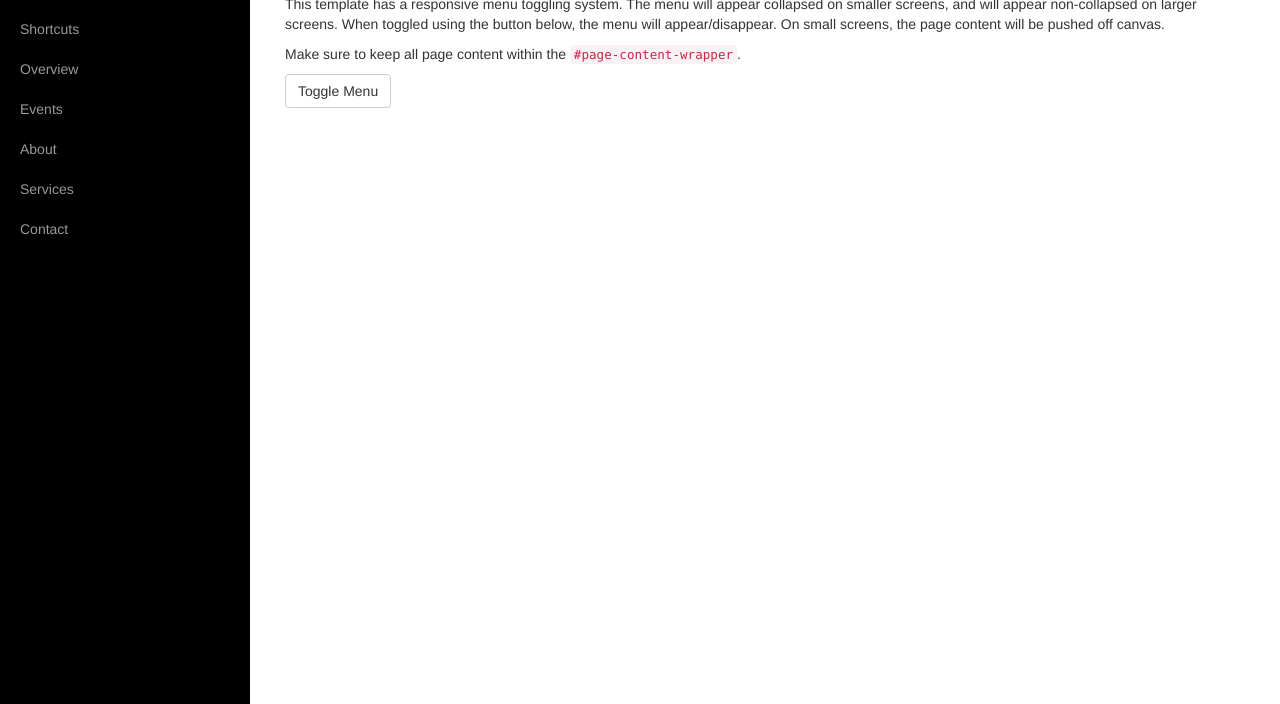
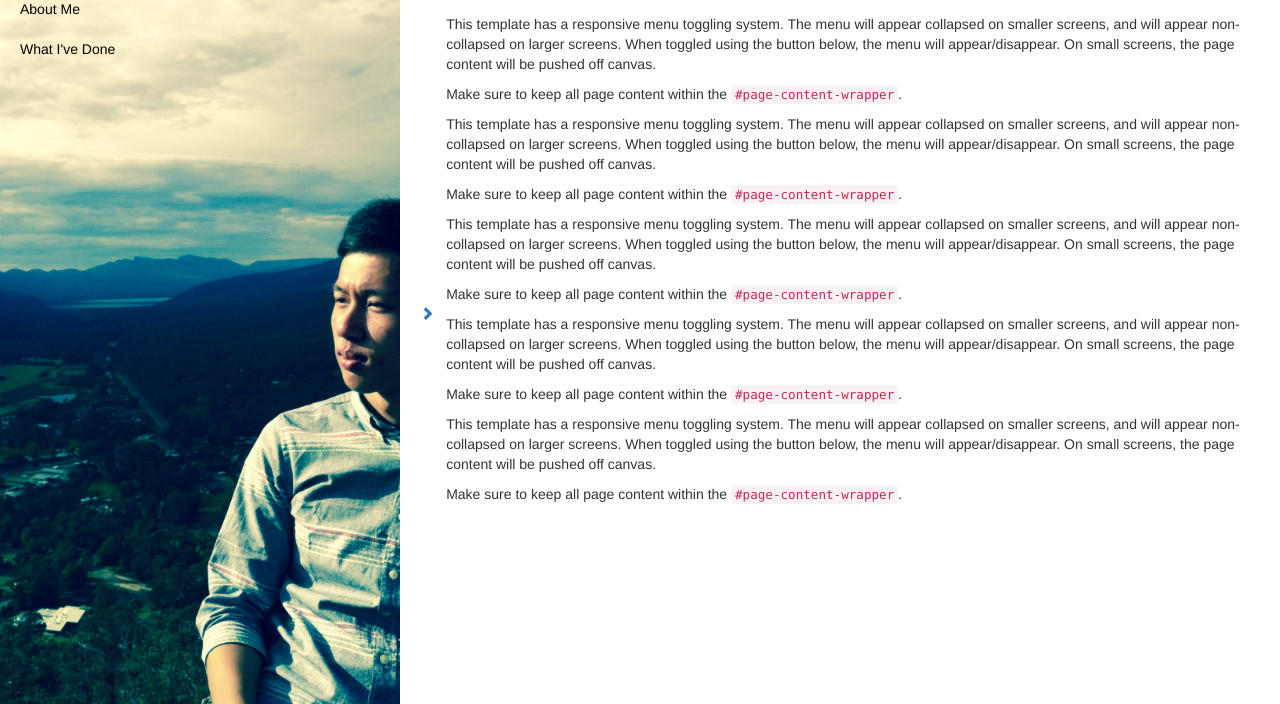
Before and after one commit to ngsikai/ngsikai.github.io, a plain HTML site: page index.html in a window 1280 px wide. Shown: the part 96-800 px from the top of the page. Drawn offline with Linux system fonts and the light colour scheme.

Commit message:
Added picture to sidebar

```diff
--- a/css/simple-sidebar.css
+++ b/css/simple-sidebar.css
@@ -5,6 +5,18 @@
  */
 
 /* Toggle Styles */
+
+#menu-toggle {
+    position: fixed;
+	z-index: 10;
+
+	-webkit-transition: opacity 0.4s ease 0.4s;
+	   -moz-transition: opacity 0.4s ease 0.4s;
+	    -ms-transition: opacity 0.4s ease 0.4s;
+	     -o-transition: opacity 0.4s ease 0.4s;
+	        transition: opacity 0.4s ease 0.4s;
+    top: 50%;
+}
 
 #wrapper {
     padding-left: 0;
@@ -49,6 +61,10 @@
 }
 
 /* Sidebar Styles */
+
+#page-content {
+    margin-left: 1.33%;
+}
 
 .sidebar-nav {
     position: absolute;
@@ -97,8 +113,13 @@
 }
 
 @media(min-width:768px) {
+    #sidebar-wrapper {
+        background-image: url("../img/sidebarnew.jpg");
+        background-size:cover;
+    }
+
     #wrapper {
-        padding-left: 250px;
+        padding-left: 400px;
     }
 
     #wrapper.toggled {
@@ -106,7 +127,19 @@
     }
 
     #sidebar-wrapper {
-        width: 250px;
+        width: 400px;
+    }
+
+    .sidebar-nav {
+        width: 400px;
+    }
+
+    .sidebar-nav li a {
+        color: black;
+    }
+
+    .sidebar-nav > .sidebar-brand a {
+        color: black;
     }
 
     #wrapper.toggled #sidebar-wrapper {
--- a/index.html
+++ b/index.html
@@ -34,44 +34,37 @@
         <div id="sidebar-wrapper">
             <ul class="sidebar-nav">
                 <li class="sidebar-brand">
-                    <a href="#">
-                        Start Bootstrap
-                    </a>
+                        <h1>Si Kai</h1>
                 </li>
                 <li>
-                    <a href="#">Dashboard</a>
+                    <a href="#">About Me</a>
                 </li>
                 <li>
-                    <a href="#">Shortcuts</a>
+                    <a href="#">What I've Done</a>
                 </li>
-                <li>
-                    <a href="#">Overview</a>
-                </li>
-                <li>
-                    <a href="#">Events</a>
-                </li>
-                <li>
-                    <a href="#">About</a>
-                </li>
-                <li>
-                    <a href="#">Services</a>
-                </li>
-                <li>
-                    <a href="#">Contact</a>
-                </li>
+
             </ul>
         </div>
         <!-- /#sidebar-wrapper -->
 
         <!-- Page Content -->
         <div id="page-content-wrapper">
+            <a href="#menu-toggle" id="menu-toggle"><span class="glyphicon glyphicon-chevron-right" aria-hidden="true"></span></a>
             <div class="container-fluid">
                 <div class="row">
-                    <div class="col-lg-12">
-                        <h1>Simple Sidebar</h1>
+                    <div class="col-md-12" id="page-content">
+                        <h1>Hello, I'm Si Kai</h1>
+                        <br>
                         <p>This template has a responsive menu toggling system. The menu will appear collapsed on smaller screens, and will appear non-collapsed on larger screens. When toggled using the button below, the menu will appear/disappear. On small screens, the page content will be pushed off canvas.</p>
                         <p>Make sure to keep all page content within the <code>#page-content-wrapper</code>.</p>
-                        <a href="#menu-toggle" class="btn btn-default" id="menu-toggle">Toggle Menu</a>
+                        <p>This template has a responsive menu toggling system. The menu will appear collapsed on smaller screens, and will appear non-collapsed on larger screens. When toggled using the button below, the menu will appear/disappear. On small screens, the page content will be pushed off canvas.</p>
+                        <p>Make sure to keep all page content within the <code>#page-content-wrapper</code>.</p>
+                        <p>This template has a responsive menu toggling system. The menu will appear collapsed on smaller screens, and will appear non-collapsed on larger screens. When toggled using the button below, the menu will appear/disappear. On small screens, the page content will be pushed off canvas.</p>
+                        <p>Make sure to keep all page content within the <code>#page-content-wrapper</code>.</p>
+                        <p>This template has a responsive menu toggling system. The menu will appear collapsed on smaller screens, and will appear non-collapsed on larger screens. When toggled using the button below, the menu will appear/disappear. On small screens, the page content will be pushed off canvas.</p>
+                        <p>Make sure to keep all page content within the <code>#page-content-wrapper</code>.</p>
+                        <p>This template has a responsive menu toggling system. The menu will appear collapsed on smaller screens, and will appear non-collapsed on larger screens. When toggled using the button below, the menu will appear/disappear. On small screens, the page content will be pushed off canvas.</p>
+                        <p>Make sure to keep all page content within the <code>#page-content-wrapper</code>.</p>
                     </div>
                 </div>
             </div>
@@ -91,8 +84,29 @@
     <script>
     $("#menu-toggle").click(function(e) {
         e.preventDefault();
-        $("#wrapper").toggleClass("toggled");
+        if (isMenuOpen()) {
+            $("#wrapper").toggleClass("toggled");
+            $("#menu-toggle span").removeClass("glyphicon-chevron-right").addClass("glyphicon-chevron-left");
+        } else {
+            $("#wrapper").toggleClass("toggled");
+            $("#menu-toggle span").removeClass("glyphicon-chevron-left").addClass("glyphicon-chevron-right");
+        }
+
+
     });
+    $("#page-content").click(function(e) {
+        e.preventDefault();
+        console.log("huh?");
+        if (isMenuOpen()) {
+            $("#menu-toggle span").removeClass("glyphicon-chevron-right").addClass("glyphicon-chevron-left");
+            $("#wrapper").toggleClass("toggled");
+        }
+
+    });
+
+    function isMenuOpen() {
+        return !($("#wrapper").css("padding-left") == "0px");
+    }
     </script>
 
 </body>
```
Also changed, not shown: img/noun_17256.svg (added), img/sidebar.jpg (added), img/sidebarnew.jpg (added).
